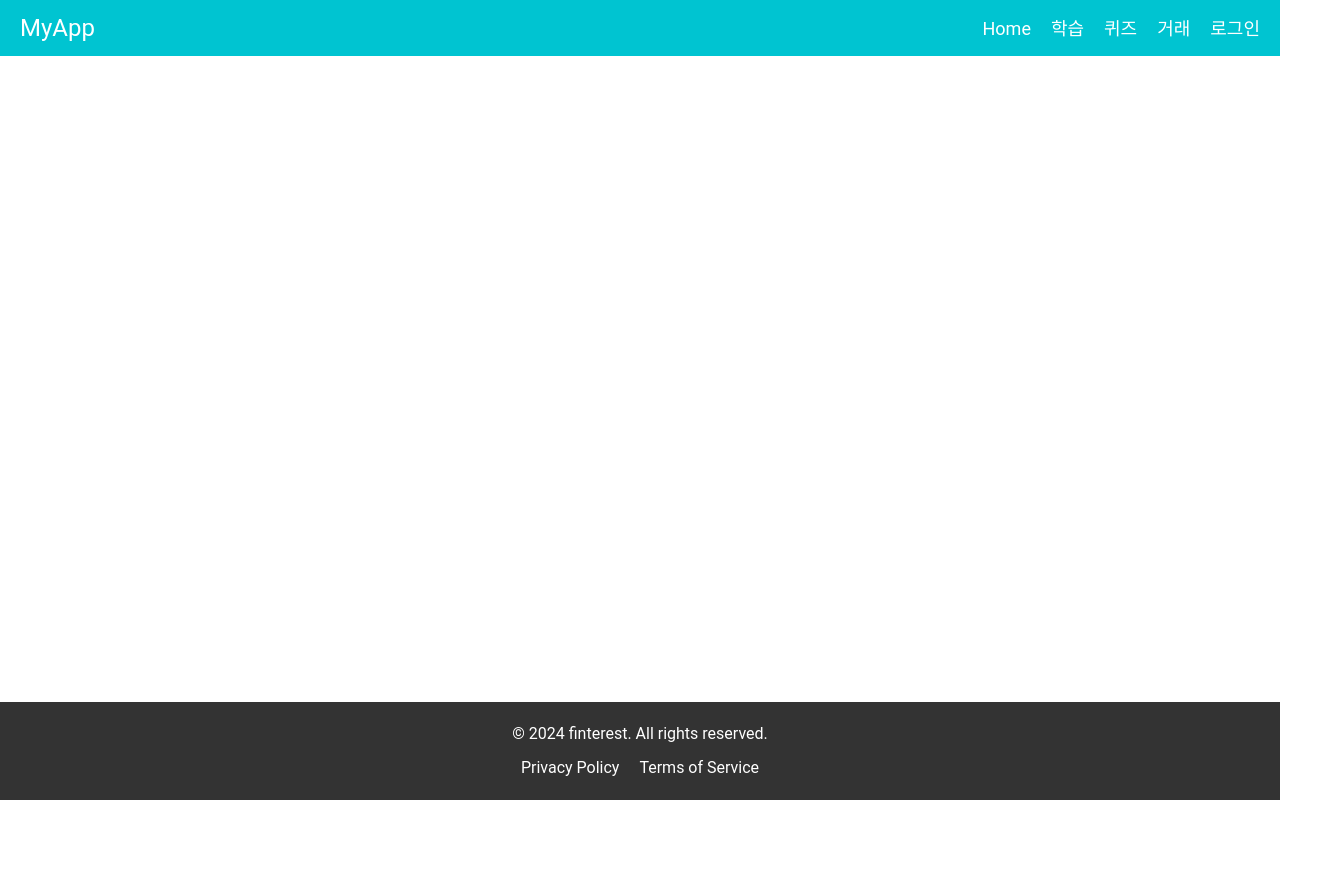
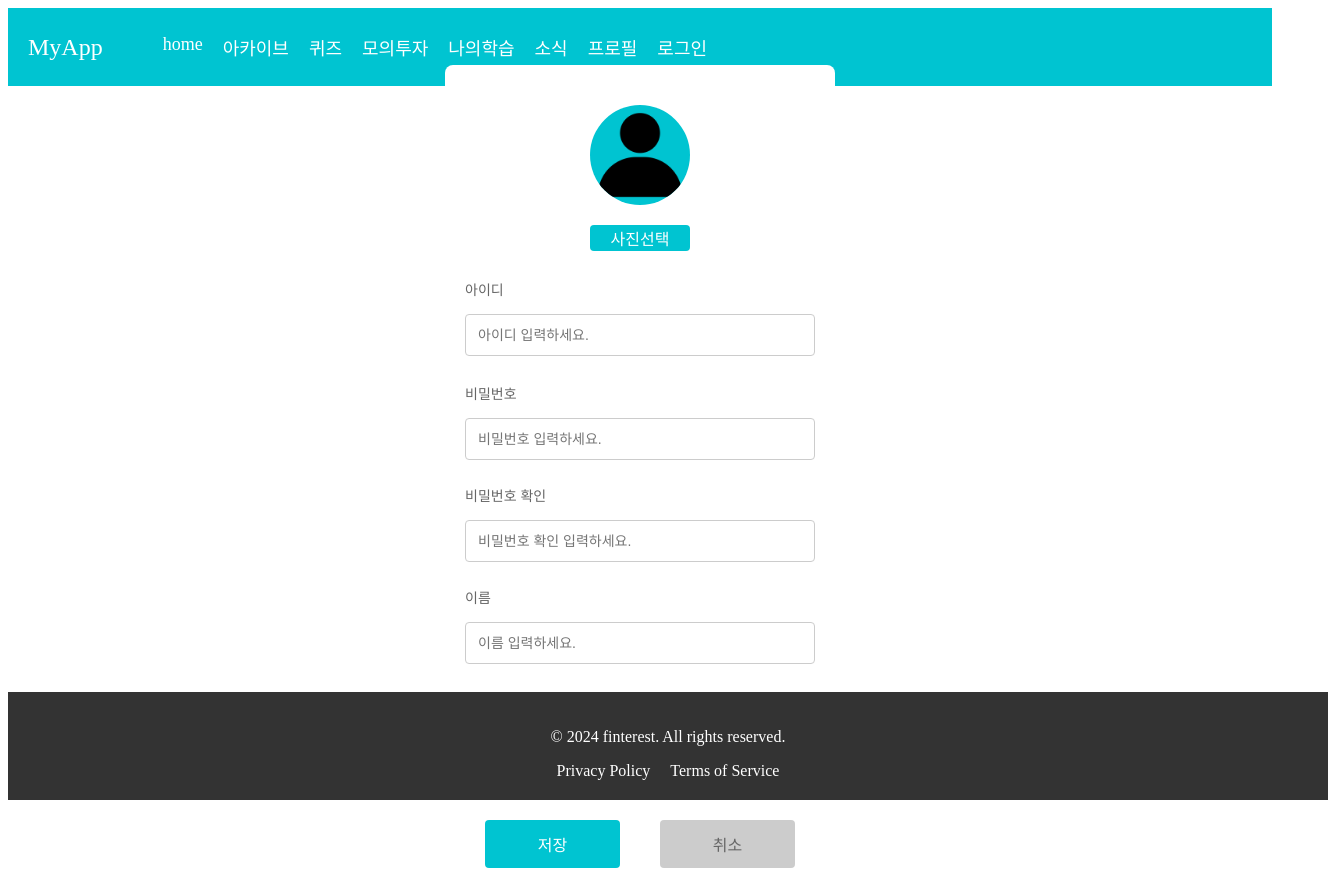
Before and after one commit to subin4420/finterest, a Vue app in the folder front-end/: page /profile-settings in a window 1280 px wide. Shown: the top 896 px of the page, 1328 px wide, since content can reach past the window. Before the commit the page ends 800 px from the top, so only its background shows below. Built offline with nearby package versions, Linux system fonts and the light colour scheme.

Commit message:
refactor: Header, index.js, MyLearning, NoticeBoard, ProfileSetting, Archive

```diff
--- a/front-end/src/components/layout/Header.vue
+++ b/front-end/src/components/layout/Header.vue
@@ -5,10 +5,13 @@
         <router-link to="/">MyApp</router-link>
       </div>
       <ul class="nav-links">
-        <li><router-link to="/">Home</router-link></li>
-        <li><router-link to="/learning">학습</router-link></li>
+        <li><router-link to="/">home</router-link></li>
+        <li><router-link to="/archive">아카이브</router-link></li>
         <li><router-link to="/quiz">퀴즈</router-link></li>
-        <li><router-link to="/trading">거래</router-link></li>
+        <li><router-link to="/trading">모의투자</router-link></li>
+        <li><router-link to="/my-learning">나의학습</router-link></li>
+        <li><router-link to="/notice">소식</router-link></li>
+        <li><router-link to="/profile-settings">프로필</router-link></li>
         <li><router-link to="/login">로그인</router-link></li>
       </ul>
     </nav>
--- a/front-end/src/main.js
+++ b/front-end/src/main.js
@@ -3,11 +3,11 @@ import App from './App.vue';
 import router from './router';
 import { createPinia } from 'pinia';
 //import './styles/global.css';  // 전역 스타일 불러오기
-import vuetify from './plugins/vuetify'; // Vuetify 플러그인
+//import vuetify from './plugins/vuetify'; // Vuetify 플러그인
 
 const app = createApp(App);
 
 app.use(router);
 app.use(createPinia());
-app.use(vuetify);
+//app.use(vuetify);
 app.mount('#app');
--- /dev/null
+++ b/front-end/src/views/MyLearning.vue
@@ -0,0 +1,185 @@
+<template>
+  <div class="container">
+    <div class="sidebar">
+      <div class="option" data-category="archive">아카이브 이력</div>
+      <div class="option" data-category="quizzes">퀴즈 이력</div>
+      <div class="option" data-category="inquiries">문의사항 이력</div>
+      <div class="option" data-category="points">포인트 이력</div>
+    </div>
+    <div class="content-area">
+      <div class="header">
+        <div class="title">아카이브 이력</div>
+        <div class="filters">
+          <button class="filter-btn active">진행중인 학습</button>
+          <button class="filter-btn">종료된 학습</button>
+        </div>
+      </div>
+      <hr />
+      <!-- 헤더 내부의 수평선 -->
+      <div class="grid">
+        <!-- 각 카드는 학습 아카이브의 내용을 보여줌 -->
+        <div class="card">
+          <div class="content">카드1</div>
+        </div>
+        <div class="card">
+          <div class="content">카드2</div>
+        </div>
+        <div class="card">
+          <div class="content">카드3</div>
+        </div>
+        <!-- 추가 카드 -->
+      </div>
+    </div>
+  </div>
+</template>
+
+<style>
+/* 기본 스타일 */
+.container {
+  display: flex;
+  flex-direction: column;
+  min-height: 100vh;
+  /* 뷰포트의 전체 높이 */
+  color: #333;
+  background: #f9f9f9;
+}
+
+.sidebar {
+  width: 100%;
+  height: auto;
+  /* 자동 높이 설정 */
+  background: #fff;
+  display: flex;
+  flex-direction: row;
+  /* 모바일에서는 수평 스크롤 */
+  overflow-x: auto;
+  /* 필요한 경우 수평 스크롤 표시 */
+  box-shadow: 0 2px 5px rgba(0, 0, 0, 0.1);
+}
+
+.option {
+  flex: 1;
+  padding: 15px;
+  cursor: pointer;
+  text-align: center;
+  border-right: 1px solid #e9ecef;
+}
+
+.option:last-child {
+  border-right: none;
+}
+
+.option.active {
+  background: #e9ecef;
+}
+
+.content-area {
+  flex-grow: 1;
+  padding: 20px;
+}
+
+.header {
+  display: flex;
+  flex-direction: column;
+  /* 요소들을 세로로 나열 */
+  align-items: flex-start;
+  /* 왼쪽 정렬 */
+  width: 100%;
+  /* header의 너비를 부모 요소에 꽉 차게 설정 */
+}
+
+.title {
+  color: #000;
+  font-weight: bold;
+  margin-bottom: 10px;
+  /* 제목과 구분선 사이의 간격 */
+}
+
+hr {
+  width: 100%;
+  /* 구분선 너비를 header 너비에 맞춤 */
+  border: 0;
+  height: 1px;
+  background-color: #ccc;
+  /* 구분선 색상 */
+  margin-bottom: 10px;
+  /* 구분선과 필터 사이의 간격 */
+}
+
+.filters {
+  display: flex;
+  justify-content: flex-start;
+  /* 필터 요소들을 왼쪽으로 정렬 */
+  width: 100%;
+  /* 필터의 너비를 부모 요소에 꽉 차게 설정 */
+}
+
+.filter-btn {
+  padding: 10px;
+  margin-left: 10px;
+  cursor: pointer;
+  background-color: #e9ecef;
+  border: none;
+}
+
+.filter-btn.active {
+  background-color: #00c4d1;
+  color: white;
+}
+
+.grid {
+  display: grid;
+  grid-template-columns: repeat(auto-fill, minmax(100%, 1fr));
+  /* 모바일 뷰에서는 1열로 표시 */
+  gap: 15px;
+}
+
+.card {
+  background: #fff;
+  border: 1px solid #ccc;
+  border-radius: 8px;
+  padding: 15px;
+  box-shadow: 0 2px 5px rgba(0, 0, 0, 0.1);
+}
+
+/* 미디어 쿼리를 사용한 반응형 디자인 */
+@media (min-width: 768px) {
+  .container {
+    flex-direction: row;
+  }
+
+  .sidebar {
+    width: 200px;
+    /* 데스크탑에서는 고정 폭 */
+    height: auto;
+    /* 자동 높이 */
+    flex-direction: column;
+    /* 세로 배열 */
+    overflow-y: auto;
+    /* 필요한 경우 수직 스크롤 */
+    overflow-x: hidden;
+    /* 수평 스크롤 제거 */
+  }
+
+  .option {
+    text-align: left;
+    padding: 20px;
+    border-right: none;
+    border-bottom: 1px solid #e9ecef;
+  }
+
+  .option:last-child {
+    border-bottom: none;
+  }
+
+  .grid {
+    grid-template-columns: repeat(auto-fill, minmax(250px, 1fr));
+    /* 데스크탑과 태블릿에서는 여러 열로 표시 */
+  }
+
+  .header .title {
+    font-size: 30px;
+    /* 데스크탑에서의 폰트 크기 */
+  }
+}
+</style>
--- /dev/null
+++ b/front-end/src/views/NoticeBoard.vue
@@ -0,0 +1,11 @@
+<template>
+  <div>
+    <h1>공지사항</h1>
+  </div>
+</template>
+
+<script>
+export default {};
+</script>
+
+<style lang="scss" scoped></style>
--- /dev/null
+++ b/front-end/src/views/ProfileSettings.vue
@@ -0,0 +1,160 @@
+<template>
+  <div class="profile-body">
+    <div class="profile-container">
+      <div class="profile-pic-container">
+        <img src="../assets/img/profile.png" alt="Profile Picture" />
+      </div>
+      <button class="btn-photo">사진선택</button>
+      <div class="input-group">
+        <label for="username">아이디</label>
+        <input
+          type="text"
+          id="username"
+          placeholder="아이디 입력하세요."
+          required
+        />
+      </div>
+      <div class="input-group">
+        <label for="password">비밀번호</label>
+        <input
+          type="password"
+          id="password"
+          placeholder="비밀번호 입력하세요."
+          required
+        />
+      </div>
+      <div class="input-group">
+        <label for="confirm_password">비밀번호 확인</label>
+        <input
+          type="password"
+          id="confirm_password"
+          placeholder="비밀번호 확인 입력하세요."
+          required
+        />
+      </div>
+      <div class="input-group">
+        <label for="name">이름</label>
+        <input type="text" id="name" placeholder="이름 입력하세요." required />
+      </div>
+      <div class="input-group">
+        <label for="email">이메일</label>
+        <input
+          type="email"
+          id="email"
+          placeholder="이메일 입력하세요."
+          required
+        />
+      </div>
+      <div class="buttons-container">
+        <button class="btn btn-save">저장</button>
+        <button class="btn btn-cancel">취소</button>
+      </div>
+    </div>
+  </div>
+</template>
+
+<script>
+export default {};
+</script>
+
+<style>
+.profile-body {
+  margin: 0;
+  font-family: Arial, Helvetica, sans-serif;
+  display: flex;
+  justify-content: center;
+  align-items: center;
+  height: 100vh;
+}
+
+.profile-container {
+  padding: 60px 70px;
+  width: 350px;
+  background: #ffffff;
+  padding: 20px;
+  border-radius: 8px;
+  text-align: center;
+}
+
+.profile-pic-container {
+  width: 100px;
+  height: 100px;
+  margin: 20px auto;
+  background-color: #00c4d1;
+  border-radius: 50%;
+  display: flex;
+  justify-content: center;
+  align-items: center;
+  font-size: 48px;
+  color: white;
+  position: relative;
+}
+
+.profile-pic-container img {
+  width: 100%;
+  height: 100%;
+  border-radius: 50%;
+}
+
+.btn-photo {
+  width: 100px;
+  /* Matching profile pic size for alignment */
+  background-color: #00c4d1;
+  margin-bottom: 20px;
+  color: white;
+  border-radius: 4px;
+  font-size: 16px;
+  /* Aligning center and providing space */
+  border: none;
+  cursor: pointer;
+}
+
+.input-group {
+  margin-bottom: 15px;
+}
+
+label {
+  display: block;
+  text-align: left;
+  margin-bottom: 5px;
+  color: #666;
+  font-size: 14px;
+}
+
+input[type="text"],
+input[type="password"],
+input[type="email"] {
+  width: 100%;
+  padding: 12px;
+  border: 1px solid #ccc;
+  border-radius: 4px;
+  font-size: 14px;
+}
+
+.buttons-container {
+  display: flex;
+  justify-content: space-around;
+  margin-top: 30px;
+}
+
+.btn {
+  padding: 12px;
+  background-color: #00c4d1;
+  color: white;
+  border: none;
+  border-radius: 4px;
+  cursor: pointer;
+  font-size: 16px;
+  flex: 1;
+  margin: 20px;
+}
+
+.btn:hover {
+  opacity: 0.8;
+}
+
+.btn-cancel {
+  background-color: #ccc;
+  color: #666;
+}
+</style>
```
Also changed, not shown: front-end/src/router/index.js (+8 -3 lines), front-end/src/assets/img/profile.png (added), front-end/src/views/Archive.vue (renamed from front-end/src/views/Learning.vue).
